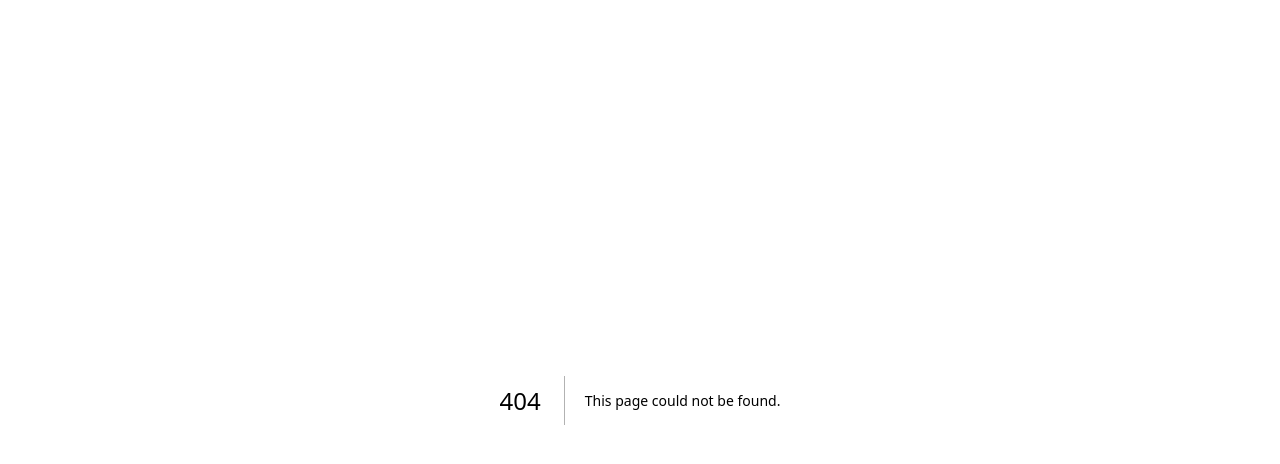
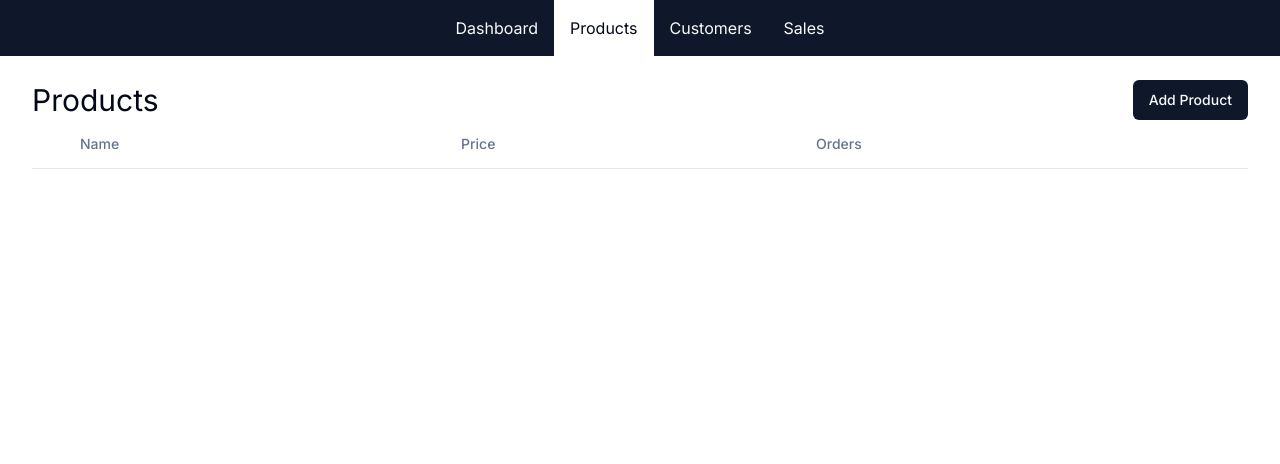
Before and after one commit to bengold1999/ecommerce-shop, a Next.js app: page /admin/products in a window 1280 px wide. Before the commit this address had no page. Shown: the top 464 px of the page. Built offline with nearby package versions, Linux system fonts and the light colour scheme.

Commit message:
Add table to products page

```diff
--- a/package.json
+++ b/package.json
@@ -10,6 +10,7 @@
   },
   "dependencies": {
     "@prisma/client": "^5.18.0",
+    "@radix-ui/react-slot": "^1.1.0",
     "class-variance-authority": "^0.7.0",
     "clsx": "^2.1.1",
     "lucide-react": "^0.428.0",
--- /dev/null
+++ b/src/app/admin/_comps/pageHeader.tsx
@@ -0,0 +1,5 @@
+export function PageHeader({ children }: { children: React.ReactNode }) {
+    return (
+      <h1 className="text-3xl">{children}</h1>
+    )
+}
--- /dev/null
+++ b/src/app/admin/products/page.tsx
@@ -0,0 +1,42 @@
+import React from 'react'
+import { PageHeader } from '../_comps/pageHeader'
+import { Button } from '@/components/ui/button'
+import Link from 'next/link'
+import { Table,TableBody,TableHead, TableHeader, TableRow } from '@/components/ui/table'
+
+const page = () => {
+  return (
+    <>
+    <div className='flex justify-between items-center gap-4'>
+   <PageHeader>Products</PageHeader>
+   <Button asChild>
+    <Link href="/admin/products/new">Add Product</Link>
+   </Button>
+   </div>
+   <ProductTable/>
+   </>
+  )
+}
+
+function ProductTable(){
+    return(
+     <Table>
+        <TableHeader>
+            <TableRow>
+                <TableHead className='w-0'>
+                    <span className="sr-only">Available for Purchase</span>
+                </TableHead>
+                <TableHead>Name</TableHead>
+                <TableHead>Price</TableHead>
+                <TableHead>Orders</TableHead>
+                <TableHead className='w-0'>
+                    <span className="sr-only">Actions </span>
+                </TableHead>
+                </TableRow>
+        </TableHeader>
+        <TableBody></TableBody>
+    </Table>
+    )
+}
+
+export default page
--- /dev/null
+++ b/src/components/ui/button.tsx
@@ -0,0 +1,56 @@
+import * as React from "react"
+import { Slot } from "@radix-ui/react-slot"
+import { cva, type VariantProps } from "class-variance-authority"
+
+import { cn } from "@/lib/utils"
+
+const buttonVariants = cva(
+  "inline-flex items-center justify-center whitespace-nowrap rounded-md text-sm font-medium ring-offset-background transition-colors focus-visible:outline-none focus-visible:ring-2 focus-visible:ring-ring focus-visible:ring-offset-2 disabled:pointer-events-none disabled:opacity-50",
+  {
+    variants: {
+      variant: {
+        default: "bg-primary text-primary-foreground hover:bg-primary/90",
+        destructive:
+          "bg-destructive text-destructive-foreground hover:bg-destructive/90",
+        outline:
+          "border border-input bg-background hover:bg-accent hover:text-accent-foreground",
+        secondary:
+          "bg-secondary text-secondary-foreground hover:bg-secondary/80",
+        ghost: "hover:bg-accent hover:text-accent-foreground",
+        link: "text-primary underline-offset-4 hover:underline",
+      },
+      size: {
+        default: "h-10 px-4 py-2",
+        sm: "h-9 rounded-md px-3",
+        lg: "h-11 rounded-md px-8",
+        icon: "h-10 w-10",
+      },
+    },
+    defaultVariants: {
+      variant: "default",
+      size: "default",
+    },
+  }
+)
+
+export interface ButtonProps
+  extends React.ButtonHTMLAttributes<HTMLButtonElement>,
+    VariantProps<typeof buttonVariants> {
+  asChild?: boolean
+}
+
+const Button = React.forwardRef<HTMLButtonElement, ButtonProps>(
+  ({ className, variant, size, asChild = false, ...props }, ref) => {
+    const Comp = asChild ? Slot : "button"
+    return (
+      <Comp
+        className={cn(buttonVariants({ variant, size, className }))}
+        ref={ref}
+        {...props}
+      />
+    )
+  }
+)
+Button.displayName = "Button"
+
+export { Button, buttonVariants }
--- /dev/null
+++ b/src/components/ui/table.tsx
@@ -0,0 +1,117 @@
+import * as React from "react"
+
+import { cn } from "@/lib/utils"
+
+const Table = React.forwardRef<
+  HTMLTableElement,
+  React.HTMLAttributes<HTMLTableElement>
+>(({ className, ...props }, ref) => (
+  <div className="relative w-full overflow-auto">
+    <table
+      ref={ref}
+      className={cn("w-full caption-bottom text-sm", className)}
+      {...props}
+    />
+  </div>
+))
+Table.displayName = "Table"
+
+const TableHeader = React.forwardRef<
+  HTMLTableSectionElement,
+  React.HTMLAttributes<HTMLTableSectionElement>
+>(({ className, ...props }, ref) => (
+  <thead ref={ref} className={cn("[&_tr]:border-b", className)} {...props} />
+))
+TableHeader.displayName = "TableHeader"
+
+const TableBody = React.forwardRef<
+  HTMLTableSectionElement,
+  React.HTMLAttributes<HTMLTableSectionElement>
+>(({ className, ...props }, ref) => (
+  <tbody
+    ref={ref}
+    className={cn("[&_tr:last-child]:border-0", className)}
+    {...props}
+  />
+))
+TableBody.displayName = "TableBody"
+
+const TableFooter = React.forwardRef<
+  HTMLTableSectionElement,
+  React.HTMLAttributes<HTMLTableSectionElement>
+>(({ className, ...props }, ref) => (
+  <tfoot
+    ref={ref}
+    className={cn(
+      "border-t bg-muted/50 font-medium [&>tr]:last:border-b-0",
+      className
+    )}
+    {...props}
+  />
+))
+TableFooter.displayName = "TableFooter"
+
+const TableRow = React.forwardRef<
+  HTMLTableRowElement,
+  React.HTMLAttributes<HTMLTableRowElement>
+>(({ className, ...props }, ref) => (
+  <tr
+    ref={ref}
+    className={cn(
+      "border-b transition-colors hover:bg-muted/50 data-[state=selected]:bg-muted",
+      className
+    )}
+    {...props}
+  />
+))
+TableRow.displayName = "TableRow"
+
+const TableHead = React.forwardRef<
+  HTMLTableCellElement,
+  React.ThHTMLAttributes<HTMLTableCellElement>
+>(({ className, ...props }, ref) => (
+  <th
+    ref={ref}
+    className={cn(
+      "h-12 px-4 text-left align-middle font-medium text-muted-foreground [&:has([role=checkbox])]:pr-0",
+      className
+    )}
+    {...props}
+  />
+))
+TableHead.displayName = "TableHead"
+
+const TableCell = React.forwardRef<
+  HTMLTableCellElement,
+  React.TdHTMLAttributes<HTMLTableCellElement>
+>(({ className, ...props }, ref) => (
+  <td
+    ref={ref}
+    className={cn("p-4 align-middle [&:has([role=checkbox])]:pr-0", className)}
+    {...props}
+  />
+))
+TableCell.displayName = "TableCell"
+
+const TableCaption = React.forwardRef<
+  HTMLTableCaptionElement,
+  React.HTMLAttributes<HTMLTableCaptionElement>
+>(({ className, ...props }, ref) => (
+  <caption
+    ref={ref}
+    className={cn("mt-4 text-sm text-muted-foreground", className)}
+    {...props}
+  />
+))
+TableCaption.displayName = "TableCaption"
+
+export {
+  Table,
+  TableHeader,
+  TableBody,
+  TableFooter,
+  TableHead,
+  TableRow,
+  TableCell,
+  TableCaption,
+}
```
Also changed, not shown: src/app/admin/products/new/page.tsx (added), 1 other file (tests, documents, lock files or other folders).
